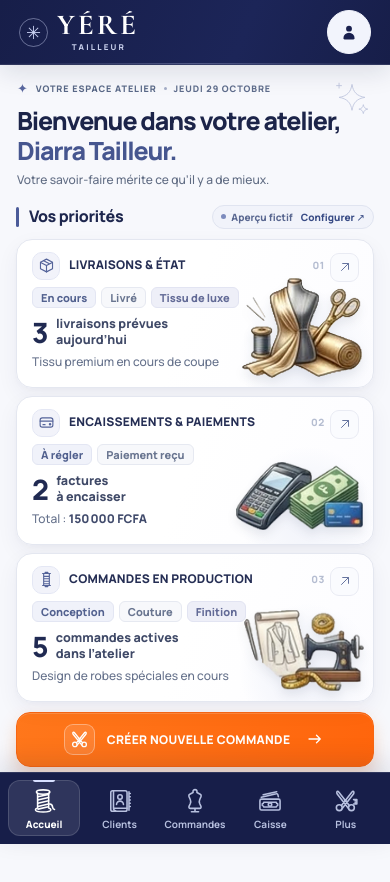
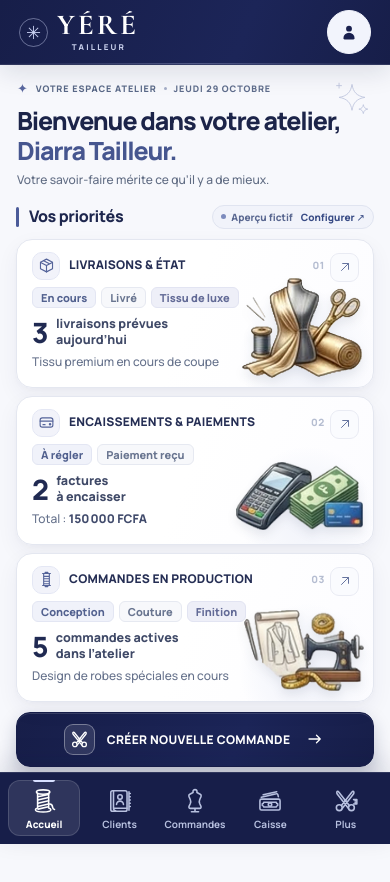
Before and after one commit to aydiarra-star/yere, a React (Vite) app: page / in a window 390 px wide. Shown: the top 882 px of the page. Built offline with nearby package versions, Linux system fonts and the light colour scheme.

Commit message:
Unifier les boutons et accents en bleu indigo de la barre des onglets
Co-authored-by: arena-agent <297053741+arena-agent@users.noreply.github.com>

```diff
--- a/index.html
+++ b/index.html
@@ -3,7 +3,7 @@
   <head>
     <meta charset="UTF-8" />
     <meta name="viewport" content="width=device-width, initial-scale=1.0" />
-    <meta name="theme-color" content="#171d49" />
+    <meta name="theme-color" content="#171e49" />
     <link rel="manifest" href="/manifest.webmanifest" />
     <meta name="description" content="YÉRÉ Atelier — clients, mensurations et commandes de couture, simplement." />
     <title>YÉRÉ Atelier — La couture, mieux organisée</title>
--- a/public/sw.js
+++ b/public/sw.js
@@ -2,7 +2,7 @@
 // This also supports hosting YÉRÉ at a subfolder such as /yere/.
 const APP_SCOPE = new URL(self.registration.scope);
 const CACHE_PREFIX = `yere-atelier-shell-${encodeURIComponent(APP_SCOPE.pathname)}-`;
-const CACHE_NAME = `${CACHE_PREFIX}v7`;
+const CACHE_NAME = `${CACHE_PREFIX}v8`;
 const appUrl = (path = "") => new URL(path, APP_SCOPE).href;
 const APP_SHELL = [
   "",
--- a/src/App.tsx
+++ b/src/App.tsx
@@ -709,7 +709,7 @@ function App() {
               <h1 className="page-banner-title">{view === "clients" ? "Vos clients & mensurations" : view === "orders" ? "Suivi des commandes" : view === "cash" ? "La caisse de votre atelier" : view === "stock" ? "Gestion du stock" : view === "account" ? (atelier.name || "Votre compte atelier") : view === "marketplace" ? "La marketplace YÉRÉ" : view === "suppliers" ? "Espace fournisseurs" : "Faites revenir vos clients."}</h1>
               <p className="page-subtitle">{view === "clients" ? "Retrouvez les fiches clients et leurs dernières mesures." : view === "orders" ? "Suivez chaque pièce, de la préparation à la livraison." : view === "cash" ? "Suivez les acomptes et les montants à récupérer." : view === "stock" ? "Gardez un œil sur les fournitures de l’atelier." : view === "account" ? "Votre profil d’atelier." : view === "marketplace" ? "Tailleurs et fournisseurs : présentez vos produits et vos créations dans la vitrine YÉRÉ." : view === "suppliers" ? "Gérez votre profil fournisseur et préparez votre boutique YÉRÉ." : "Des occasions concrètes de reprendre contact avec vos clients."}</p>
             </div>
-            {["clients", "orders", "suppliers", "marketplace"].includes(view) && <button className="primary-button welcome-action" onClick={() => { if (view === "orders") createOrder(); else if (view === "suppliers") setView("marketplace"); else if (view === "marketplace") { setListingDraft({ ...emptyListing, sellerType: "tailor", sellerActivity: atelier.activity ?? "tailleur", category: "Vêtements prêts à vendre", sellerName: atelier.name, city: atelier.city }); setListingFormOpen(true); setNotice(""); } else { setShowForm(true); setView("clients"); } }}><span>✂</span> {view === "orders" ? "Créer une commande" : view === "suppliers" ? "Créer ma boutique" : view === "marketplace" ? "Créer ma vitrine" : "Nouveau client"}</button>}
+            {["clients", "orders", "suppliers", "marketplace"].includes(view) && <button className="primary-button welcome-action" onClick={() => { if (view === "orders") createOrder(); else if (view === "suppliers") setView("marketplace"); else if (view === "marketplace") { setListingDraft({ ...emptyListing, sellerType: "tailor", sellerActivity: atelier.activity ?? "tailleur", category: "Vêtements prêts à vendre", sellerName: atelier.name, city: atelier.city }); setListingFormOpen(true); setNotice(""); } else { setShowForm(true); setView("clients"); } }}><span className="cta-scissors-icon" aria-hidden="true"><NavIcon name="tailor-scissors" /></span> {view === "orders" ? "Créer une commande" : view === "suppliers" ? "Créer ma boutique" : view === "marketplace" ? "Créer ma vitrine" : "Nouveau client"}</button>}
           </div>}
           {notice && view !== "overview" && <div className="notice" role="status"><span aria-hidden="true">ⓘ</span><p>{notice}</p><button aria-label="Fermer le message" onClick={() => setNotice("")}>×</button></div>}
 
--- a/src/home-priority-design.css
+++ b/src/home-priority-design.css
@@ -1,9 +1,9 @@
-/* YÉRÉ — strict home design: light canvas, white priority cards, navy chrome, orange action. */
+/* YÉRÉ — strict home design: light canvas, white priority cards, indigo chrome, indigo action. */
 :root {
-  --yere-home-canvas: #F8F9FA;
-  --yere-home-navy: #101E42;
-  --yere-home-orange: #FF6B00;
-  --yere-home-gold-border: #F0E2B8;
+  --yere-home-canvas: #f7f8fc;
+  --yere-home-navy: #171e49;
+  --yere-home-orange: #171e49;
+  --yere-home-gold-border: #e2e6f1;
 }
 html, body, #root, .app-shell, .main-content, .page-wrap {
   background: var(--yere-home-canvas) !important;
@@ -153,15 +153,15 @@ body, .main-content { color: #1F2937; }
   min-height: 48px;
   margin: 0 0 20px;
   padding: 13px 18px !important;
-  background: var(--yere-home-orange) !important;
-  border: 1px solid var(--yere-home-orange) !important;
+  background: var(--yere-home-navy) !important;
+  border: 1px solid var(--yere-home-navy) !important;
   border-radius: 8px !important;
   box-shadow: none !important;
   color: #fff !important;
   font-size: 13px !important;
   font-weight: 800 !important;
 }
-.primary-button.welcome-action:hover { background: #E85D00 !important; border-color: #E85D00 !important; }
+.primary-button.welcome-action:hover { background: #1c2558 !important; border-color: #1c2558 !important; }
 .primary-button.welcome-action > span { color: #fff !important; font-size: 20px !important; }
 .mobile-bottom-nav {
   background: var(--yere-home-navy) !important;
@@ -269,8 +269,8 @@ body, .main-content { color: #1F2937; }
     margin: 2px 0 20px !important;
     padding: 13px 16px !important;
     border-radius: 10px !important;
-    border: 1px solid var(--yere-home-orange) !important;
-    box-shadow: 0 3px 8px rgba(255,107,0,.18) !important;
+    border: 1px solid var(--yere-home-navy) !important;
+    box-shadow: 0 4px 12px rgba(23,30,73,.18) !important;
     line-height: 1.25 !important;
     white-space: normal !important;
   }
@@ -343,13 +343,13 @@ body, .main-content { color: #1F2937; }
   .primary-button.welcome-action,
   .primary-button.welcome-action.overview-create-order {
     border-radius: 10px !important;
-    box-shadow: 0 3px 8px rgba(255,107,0,.18) !important;
+    box-shadow: 0 4px 12px rgba(23,30,73,.18) !important;
   }
 }
 
 
 /* Indigo identity and detailed dashboard illustrations. */
-:root { --yere-home-navy: #101E42; --yere-indigo: #101E42; }
+:root { --yere-home-navy: #171e49; --yere-indigo: #171e49; }
 .topbar, .mobile-bottom-nav, .sidebar, .sidebar-nav, .desktop-sidebar { background-color: var(--yere-indigo) !important; }
 .tailor-priority-card .payment-illustration, .tailor-priority-card .production-illustration {
   position: relative !important;
--- a/src/indigo-design-system.css
+++ b/src/indigo-design-system.css
@@ -1,58 +1,84 @@
-/* YÉRÉ — système visuel unifié inspiré de la clarté typographique de JotColis.
-   Indigo strict : palette, navigation, actions, formulaires et états sur toutes les vues.
+/* YÉRÉ — système visuel unifié bleu indigo (#171e49, identique à la barre des onglets).
+   Indigo strict : palette, navigation, actions, marketplace, formulaires et états sur toutes les vues.
    Aucun changement aux données ou à la logique métier. */
 :root {
-  --yere-indigo: #101E42;
-  --yere-indigo-strong: #172554;
-  --yere-indigo-mid: #293F70;
-  --yere-indigo-soft: #E9EEFA;
-  --yere-indigo-pale: #F5F7FC;
-  --yere-indigo-line: #DCE3F2;
-  --yere-ink: #17233D;
-  --yere-muted: #62708A;
-  --yere-white: #FFFFFF;
-  --yere-home-navy: #101E42;
-  --jc-orange: #101E42;
-  --jc-orange-dark: #101E42;
-  --jc-ink: #17233D;
-  --jc-muted: #62708A;
-  --jc-paper: #F5F7FC;
-  --jc-peach: #E9EEFA;
-  --jc-line: #DCE3F2;
-  --jc-shadow: 0 8px 28px rgba(16,30,66,.07);
-  font-family: Inter, ui-sans-serif, system-ui, -apple-system, BlinkMacSystemFont, "Segoe UI", sans-serif !important;
+  --yere-indigo: #171e49;
+  --yere-indigo-strong: #1c2558;
+  --yere-indigo-dark: #11173b;
+  --yere-indigo-mid: #283675;
+  --yere-indigo-soft: #eaeefa;
+  --yere-indigo-pale: #f7f8fc;
+  --yere-indigo-line: #e2e6f1;
+  --yere-indigo-border: #c5cde6;
+  --yere-ink: #171e49;
+  --yere-muted: #5d6b8a;
+  --yere-white: #ffffff;
+
+  --yere-home-navy: #171e49;
+  --yere-home-orange: #171e49;
+  --yere-home-canvas: #f7f8fc;
+  --yere-home-gold-border: #e2e6f1;
+  --yere-blue: #171e49;
+  --yere-blue-hover: #1c2558;
+  --yere-blue-dark: #11173b;
+  --yere-blue-deep: #11173b;
+  --yere-blue-ink: #171e49;
+  --yere-blue-pale: #eaeefa;
+  --yere-blue-soft: #eaeefa;
+  --yere-primary: #171e49;
+  --yere-primary-dark: #11173b;
+  --yere-navy: #171e49;
+  --yere-navy-premium: #171e49;
+  --yere-coral-premium: #171e49;
+  --yere-gold-premium: #e2e6f1;
+  --yere-ivory-premium: #f7f8fc;
+  --yere-sky: #eaeefa;
+  --yere-sky-strong: #e2e6f1;
+  --nav-blue: #171e49;
+  --nav-blue-dark: #11173b;
+  --jc-orange: #171e49;
+  --jc-orange-dark: #11173b;
+  --jc-ink: #171e49;
+  --jc-muted: #5d6b8a;
+  --jc-paper: #f7f8fc;
+  --jc-peach: #eaeefa;
+  --jc-line: #e2e6f1;
+  --jc-shadow: 0 8px 28px rgba(23, 30, 73, .07);
+
   font-size: 14px !important;
   color: var(--yere-ink);
   background: var(--yere-indigo-pale);
 }
+
 html, body, #root {
   min-width: 320px;
   background: var(--yere-indigo-pale) !important;
   color: var(--yere-ink) !important;
-  font-family: Inter, ui-sans-serif, system-ui, -apple-system, BlinkMacSystemFont, "Segoe UI", sans-serif !important;
   font-size: 14px !important;
   line-height: 1.5 !important;
 }
-body, button, input, select, textarea {
-  font-family: Inter, ui-sans-serif, system-ui, -apple-system, BlinkMacSystemFont, "Segoe UI", sans-serif !important;
-}
+
 .app-shell, .main-content, .page-wrap, .onboarding-shell {
   background: var(--yere-indigo-pale) !important;
   color: var(--yere-ink) !important;
   font-size: 14px !important;
   line-height: 1.5 !important;
 }
+
 .app-shell :is(p, label, input, select, textarea, button, a, small, li, td, th, span) {
   font-family: inherit;
 }
+
 .app-shell :is(p, label, input, select, textarea, .nav-item, .primary-button, .secondary-button, .text-button, .notice p, .table-wrap td, .table-wrap th, .client-main, .quick-actions, .empty-state p) {
   font-size: 14px !important;
   line-height: 1.5 !important;
 }
+
 .app-shell :is(small, .eyebrow, .tailor-card-kicker, .tailor-badge, .nav-count, .mobile-nav-item small, .order-status-chip, .table-secondary, .footer) {
   font-size: 12px !important;
   line-height: 1.4 !important;
 }
+
 .app-shell :is(h1, .page-banner-title, .welcome-row h1) {
   color: var(--yere-indigo) !important;
   font-size: clamp(23px, 3vw, 30px) !important;
@@ -60,41 +86,49 @@ body, button, input, select, textarea {
   font-weight: 750 !important;
   letter-spacing: -.025em !important;
 }
-.app-shell :is(h2, .section-heading h2, .tailor-priority-card h2) {
+
+.app-shell :is(h2, .section-heading h2, .tailor-priority-card h2, .marketplace-hero-copy h2, .marketplace-listing-heading h2, .marketplace-listing-form .section-heading h2) {
   color: var(--yere-indigo) !important;
   font-size: 18px !important;
   line-height: 1.35 !important;
   font-weight: 700 !important;
   letter-spacing: -.01em !important;
 }
-.app-shell :is(h3, .new-client-form h3, .onboarding-copy h2) {
+
+.app-shell :is(h3, .new-client-form h3, .new-order-form h3, .marketplace-product-copy h3, .marketplace-empty h3, .supplier-shop-access h3, .backup-panel h3, .measurement-history h3, .onboarding-copy h2) {
   color: var(--yere-indigo) !important;
   font-size: 16px !important;
   line-height: 1.4 !important;
   font-weight: 700 !important;
 }
+
 .app-shell :is(.page-subtitle, .section-heading p, .tailor-card-description, .tip-card p, .client-main small, .stat-top, .stat-card > small) {
   color: var(--yere-muted) !important;
   font-size: 14px !important;
   line-height: 1.5 !important;
 }
+
 .sidebar, .topbar, .mobile-bottom-nav, .desktop-sidebar, .sidebar-nav {
   background: var(--yere-indigo) !important;
   border-color: var(--yere-indigo) !important;
   color: #fff !important;
 }
+
 .brand, .brand strong, .brand small, .topbar :is(.breadcrumb, span, b), .sidebar :is(.nav-item, .nav-icon), .mobile-nav-item, .mobile-nav-item span {
   color: #fff !important;
 }
-.brand-mark, .atelier-avatar, .profile-avatar, .header-profile-button {
+
+.sidebar .brand-mark, .atelier-avatar, .profile-avatar, .header-profile-button {
   background: var(--yere-indigo-mid) !important;
   border-color: rgba(255,255,255,.22) !important;
   color: #fff !important;
   box-shadow: none !important;
 }
+
 .sidebar .nav-item, .mobile-nav-item {
   border-color: transparent !important;
 }
+
 .sidebar .nav-item:hover, .sidebar .nav-item.active,
 .mobile-nav-item:hover, .mobile-nav-item.active {
   background: rgba(255,255,255,.14) !important;
@@ -102,73 +136,201 @@ body, button, input, select, textarea {
   color: #fff !important;
   box-shadow: none !important;
 }
+
 .mobile-nav-item.active small { color: #fff !important; }
-.app-shell :is(.primary-button, .secondary-button, .welcome-action, .onboarding-primary, .text-button, .order-view-button) {
-  border-color: var(--yere-indigo) !important;
+
+/* Boutons d'action principaux en bleu indigo de la barre des onglets */
+.app-shell :is(.primary-button, .welcome-action, .overview-create-order, .onboarding-primary),
+.onboarding-shell :is(.primary-button, .onboarding-primary),
+.app-shell .overview-welcome + .welcome-action,
+.app-shell .primary-button.welcome-action {
+  border: 1px solid var(--yere-indigo) !important;
   background: var(--yere-indigo) !important;
+  background-image: none !important;
   color: #fff !important;
-  box-shadow: 0 3px 8px rgba(16,30,66,.13) !important;
+  box-shadow: 0 4px 12px rgba(23,30,73,.16) !important;
+  font-size: 14px !important;
+  font-weight: 700 !important;
+}
+
+.app-shell :is(.primary-button, .welcome-action, .overview-create-order, .onboarding-primary) :is(span, svg),
+.onboarding-shell :is(.primary-button, .onboarding-primary) :is(span, svg) {
+  color: #fff !important;
+}
+
+.cta-scissors-icon {
+  display: inline-flex !important;
+  align-items: center !important;
+  justify-content: center !important;
+  flex: 0 0 19px !important;
+  width: 19px !important;
+  height: 19px !important;
+  line-height: 1 !important;
+}
+
+.cta-scissors-icon svg {
+  display: block !important;
+  width: 19px !important;
+  height: 19px !important;
+  stroke: currentColor !important;
+}
+
+.app-shell :is(.primary-button, .welcome-action, .overview-create-order, .onboarding-primary):hover:not(:disabled),
+.onboarding-shell :is(.primary-button, .onboarding-primary):hover:not(:disabled) {
+  background: var(--yere-indigo-strong) !important;
+  border-color: var(--yere-indigo-strong) !important;
+  color: #fff !important;
+}
+
+/* Boutons secondaires : surface blanche, contour et texte indigo */
+.app-shell :is(.secondary-button, .backup-import-label, .marketplace-remove, .marketplace-remove-photo, .marketplace-close),
+.onboarding-shell :is(.secondary-button, .onboarding-back) {
+  background: #ffffff !important;
+  background-image: none !important;
+  border: 1px solid var(--yere-indigo) !important;
+  color: var(--yere-indigo) !important;
+  box-shadow: none !important;
   font-size: 14px !important;
   font-weight: 650 !important;
 }
-.app-shell :is(.primary-button, .secondary-button, .welcome-action, .onboarding-primary):hover {
-  background: var(--yere-indigo-strong) !important;
-  border-color: var(--yere-indigo-strong) !important;
+
+.app-shell :is(.secondary-button, .backup-import-label, .marketplace-remove, .marketplace-remove-photo, .marketplace-close):hover:not(:disabled),
+.onboarding-shell :is(.secondary-button, .onboarding-back):hover:not(:disabled) {
+  background: var(--yere-indigo-soft) !important;
+  border-color: var(--yere-indigo) !important;
+  color: var(--yere-indigo) !important;
 }
-.app-shell .text-button, .app-shell .order-view-button { color: var(--yere-indigo) !important; }
-.app-shell :is(.stat-card, .content-card, .tailor-priority-card, .order-card, .onboarding-copy, .help-card, .tip-card) {
+
+/* Boutons liens / texte : fond transparent et texte indigo */
+.app-shell .text-button {
+  background: transparent !important;
+  background-image: none !important;
+  border: 0 !important;
+  box-shadow: none !important;
+  color: var(--yere-indigo) !important;
+  font-size: 14px !important;
+  font-weight: 700 !important;
+}
+
+.app-shell .order-view-button {
+  background: transparent !important;
+  background-image: none !important;
+  border: 0 !important;
+  border-top: 1px solid var(--yere-indigo-line) !important;
+  border-radius: 0 !important;
+  box-shadow: none !important;
+  color: var(--yere-indigo) !important;
+  font-size: 14px !important;
+  font-weight: 700 !important;
+}
+
+.app-shell :is(.text-button, .order-view-button):hover:not(:disabled) {
+  background: transparent !important;
+  color: var(--yere-indigo-strong) !important;
+}
+
+/* Cartes et surfaces */
+.app-shell :is(.stat-card, .content-card, .tailor-priority-card, .order-card, .onboarding-copy, .help-card, .marketplace-hero, .marketplace-category-card, .marketplace-product-card, .reminder-summary) {
+  background: #ffffff !important;
+  background-image: none !important;
   border-color: var(--yere-indigo-line) !important;
-  box-shadow: 0 5px 18px rgba(16,30,66,.055) !important;
+  box-shadow: 0 5px 18px rgba(23,30,73,.055) !important;
 }
-.app-shell :is(.tailor-card-art, .payment-art, .machine-art, .fabric-art, .stat-icon, .quick-icon, .snapshot-icon, .client-avatar, .measure-field, .measure-note, .profile-profession) {
+
+.app-shell .marketplace-category-card:hover {
+  border-color: var(--yere-indigo) !important;
+  box-shadow: 0 8px 22px rgba(23,30,73,.10) !important;
+}
+
+/* Accents typographiques, montants et liens en bleu indigo */
+.app-shell :is(
+  .eyebrow, .order-id, .order-balance, .paid,
+  .client-measurements b, .cash-summary > strong, .reminder-summary strong,
+  .marketplace-category-card > strong, .marketplace-category-link,
+  .marketplace-product-copy > strong, .marketplace-product-type,
+  .tip-spark, .tip-card .eyebrow, .missing-phone
+) {
+  color: var(--yere-indigo) !important;
+}
+
+.app-shell :is(.marketplace-category-kicker, .message-preview > span) {
+  color: var(--yere-indigo-mid) !important;
+}
+
+/* Pictogrammes, badges et puces de statut en indigo doux */
+.app-shell :is(
+  .tailor-card-art, .payment-art, .machine-art, .fabric-art,
+  .stat-icon, .quick-icon, .snapshot-icon, .client-avatar,
+  .supplier-symbol, .reminders-intro-icon, .profile-profession,
+  .marketplace-category-art, .marketplace-empty-icon,
+  .marketplace-product-placeholder, .marketplace-listing-count, .marketplace-activity-tag
+) {
   background: var(--yere-indigo-soft) !important;
+  background-image: none !important;
   color: var(--yere-indigo) !important;
   border-color: var(--yere-indigo-line) !important;
 }
-.app-shell :is(.badge-green, .badge-orange, .badge-red, .badge-gold, .badge-ochre, .badge-blue, .badge-pink) {
+
+.app-shell :is(
+  .badge-green, .badge-orange, .badge-red, .badge-gold, .badge-ochre, .badge-blue, .badge-pink,
+  .status-todo, .status-progress, .status-ready, .status-delivered,
+  .nav-count, .order-status-chip, .reminder-kind, .reminder-kind.inactive, .reminder-kind.occasion
+) {
   background: var(--yere-indigo-soft) !important;
   color: var(--yere-indigo) !important;
-  border-color: var(--yere-indigo-line) !important;
+  border: 1px solid var(--yere-indigo-line) !important;
 }
-.app-shell :is(.status-todo, .status-progress, .status-ready, .status-delivered, .nav-count, .order-status-chip) {
-  background: var(--yere-indigo-soft) !important;
-  color: var(--yere-indigo) !important;
-  border-color: var(--yere-indigo-line) !important;
-}
-.app-shell :is(.notice, .new-client-form, .marketplace-photo-manager, .onboarding-shell) {
+
+.app-shell :is(.notice, .new-client-form, .new-order-form, .measure-field, .measure-note, .measurement-history li, .message-preview, .supplier-shop-access, .marketplace-photo-manager, .onboarding-shell) {
   background: var(--yere-indigo-pale) !important;
   border-color: var(--yere-indigo-line) !important;
   color: var(--yere-indigo) !important;
 }
-.app-shell :is(input, select, textarea, .search-box, .measure-field input, .measure-notes-field textarea) {
+
+.app-shell .client-row:hover,
+.app-shell .client-row.selected {
+  background: var(--yere-indigo-pale) !important;
+}
+
+.app-shell :is(input:not([type="file"]), select, textarea, .search-box, .measure-field input, .measure-notes-field textarea) {
   color: var(--yere-ink) !important;
   background-color: #fff !important;
   border-color: var(--yere-indigo-line) !important;
   border-radius: 10px !important;
   font-size: 14px !important;
 }
+
+.app-shell .status-select {
+  background-color: var(--yere-indigo-soft) !important;
+  border: 1px solid var(--yere-indigo-border) !important;
+  color: var(--yere-indigo) !important;
+  font-weight: 600 !important;
+}
+
+.app-shell .marketplace-listing-form input[type="file"] {
+  background-color: var(--yere-indigo-pale) !important;
+  border: 1px dashed var(--yere-indigo-border) !important;
+  color: var(--yere-indigo) !important;
+  border-radius: 10px !important;
+}
+
 .app-shell :is(input, select, textarea):focus,
 .app-shell :is(input, select, textarea):focus-visible,
 .app-shell button:focus-visible,
 .app-shell a:focus-visible {
-  outline: 3px solid #A9B9DF !important;
+  outline: 3px solid #9aa8d9 !important;
   outline-offset: 2px !important;
   border-color: var(--yere-indigo) !important;
-  box-shadow: 0 0 0 3px rgba(16,30,66,.10) !important;
+  box-shadow: 0 0 0 3px rgba(23,30,73,.10) !important;
 }
+
 .app-shell :is(.table-wrap th, .table-wrap td) { border-color: var(--yere-indigo-line) !important; }
 .app-shell .table-wrap th { background: var(--yere-indigo-soft) !important; color: var(--yere-indigo) !important; }
-.app-shell :is(.paid, .green-dot, .tip-spark, .tip-card .eyebrow) { color: var(--yere-indigo) !important; }
 .app-shell .green-dot { background: var(--yere-indigo) !important; }
-.app-shell .tip-card { background: var(--yere-indigo-soft) !important; }
+.app-shell .tip-card { background: var(--yere-indigo-soft) !important; border-color: var(--yere-indigo-line) !important; }
 .app-shell .tip-card h2 { color: var(--yere-indigo) !important; }
 .app-shell .overview-welcome .page-subtitle { color: var(--yere-muted) !important; }
-.app-shell .overview-welcome + .welcome-action,
-.app-shell .primary-button.welcome-action {
-  background: var(--yere-indigo) !important;
-  border-color: var(--yere-indigo) !important;
-  color: #fff !important;
-}
+
 @media (max-width: 760px) {
   .app-shell, .page-wrap { font-size: 14px !important; }
   .app-shell :is(p, label, input, select, textarea, button, a, td, th, .nav-item, .primary-button, .secondary-button, .text-button) {
@@ -176,6 +338,6 @@ body, button, input, select, textarea {
   }
   .app-shell :is(small, .mobile-nav-item small, .tailor-badge, .nav-count) { font-size: 12px !important; }
   .app-shell :is(h1, .page-banner-title, .welcome-row h1) { font-size: 23px !important; }
-  .app-shell :is(h2, .section-heading h2, .tailor-priority-card h2) { font-size: 18px !important; }
+  .app-shell :is(h2, .section-heading h2, .tailor-priority-card h2, .marketplace-hero-copy h2) { font-size: 18px !important; }
   .sidebar { background: var(--yere-indigo) !important; }
 }
--- a/src/premium-atelier.css
+++ b/src/premium-atelier.css
@@ -1,13 +1,13 @@
 /* YÉRÉ Atelier — a single, mobile-first indigo visual language. */
 :root {
-  --atelier-ink: #1c2449;
-  --atelier-indigo: #1a204e;
-  --atelier-indigo-deep: #131a42;
+  --atelier-ink: #171e49;
+  --atelier-indigo: #171e49;
+  --atelier-indigo-deep: #11173b;
   --atelier-indigo-mid: #455182;
   --atelier-muted: #6e7892;
   --atelier-line: #e5e8f1;
   --atelier-canvas: #f7f8fc;
-  --atelier-orange: #ff6b13;
+  --atelier-orange: #171e49;
 }
 html, body, #root {
   background: var(--atelier-canvas) !important;
@@ -232,7 +232,7 @@ body, button, input, select, textarea {
 .priority-open:hover > span { background: #e9edfa; color: #26376f; }
 .priority-open svg { width: 14px; height: 14px; stroke: currentColor; stroke-width: 1.7; stroke-linecap: round; stroke-linejoin: round; }
 
-/* The only vivid accent is reserved for the primary action. */
+/* Primary action unified with the indigo bottom navigation bar (#171e49). */
 .app-shell.yere-app .create-order-cta {
   display: flex;
   align-items: center;
@@ -242,18 +242,18 @@ body, button, input, select, textarea {
   min-height: 57px;
   margin-top: 17px;
   padding: 11px 15px;
-  border: 1px solid #f86612;
+  border: 1px solid #171e49;
   border-radius: 14px;
-  background: linear-gradient(105deg, #ff771b, #ff650c) !important;
+  background: linear-gradient(112deg, #171e49 0%, #1c2558 62%, #171e49 100%) !important;
   color: #fff !important;
-  box-shadow: 0 8px 17px rgba(239,101,18,.22), inset 0 1px rgba(255,255,255,.18) !important;
+  box-shadow: 0 8px 18px rgba(23,30,73,.22), inset 0 1px rgba(255,255,255,.14) !important;
   font-size: 12px !important;
   font-weight: 850 !important;
   letter-spacing: .025em;
   line-height: 1.25 !important;
-  transition: transform .18s ease, box-shadow .18s ease;
+  transition: transform .18s ease, box-shadow .18s ease, background .18s ease;
 }
-.create-order-cta:hover { transform: translateY(-2px); box-shadow: 0 11px 23px rgba(239,101,18,.3) !important; }
+.create-order-cta:hover { transform: translateY(-2px); background: linear-gradient(112deg, #1c2558 0%, #24306e 62%, #1c2558 100%) !important; box-shadow: 0 11px 23px rgba(23,30,73,.3) !important; }
 .cta-icon { display: grid; place-items: center; width: 31px; height: 31px; border: 1px solid rgba(255,255,255,.35); border-radius: 9px; background: rgba(255,255,255,.11); }
 .cta-icon svg { width: 19px; height: 19px; stroke: currentColor; stroke-width: 1.7; stroke-linecap: round; stroke-linejoin: round; }
 .cta-arrow { display: grid; place-items: center; width: 22px; height: 22px; margin-left: 2px; }
```
Also changed, not shown: src/jotcolis-interface.css (+10 -10 lines), public/manifest.webmanifest, src/styles.css, 1 other file (tests, documents, lock files or other folders).
